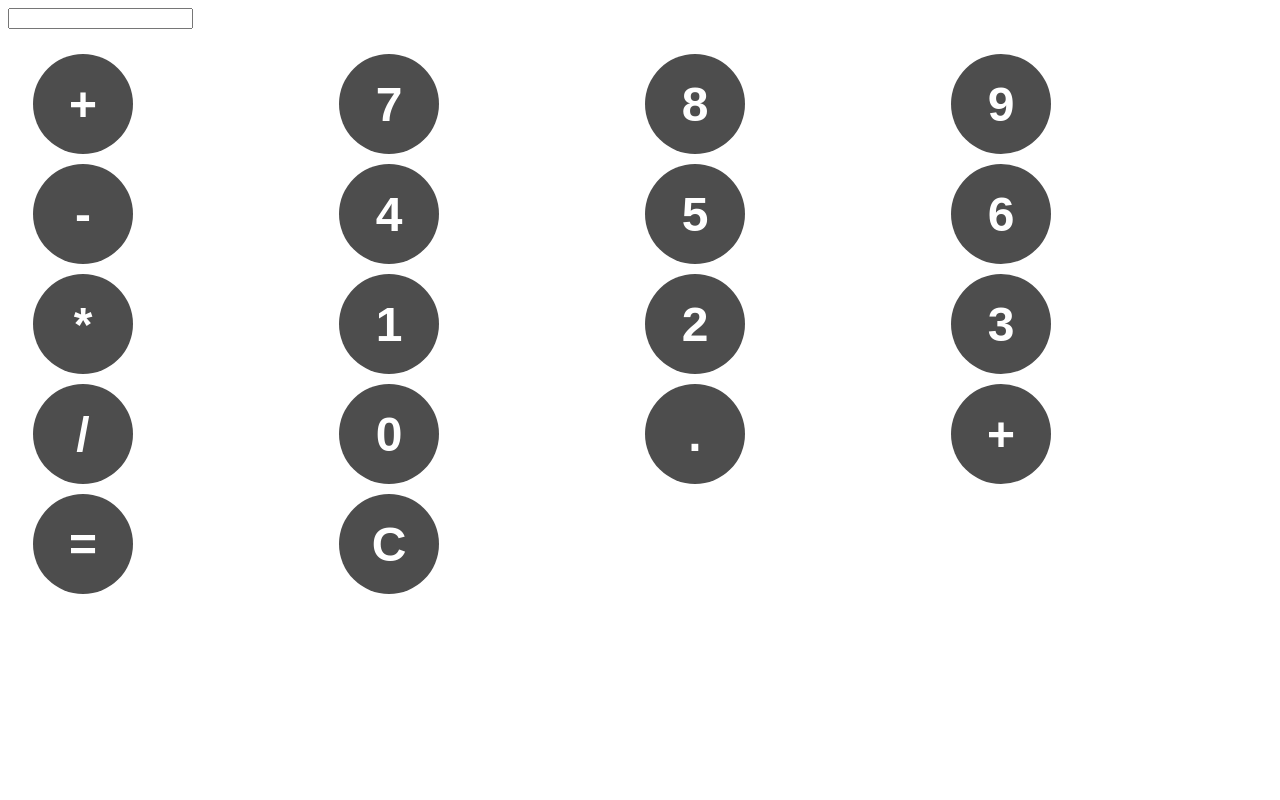
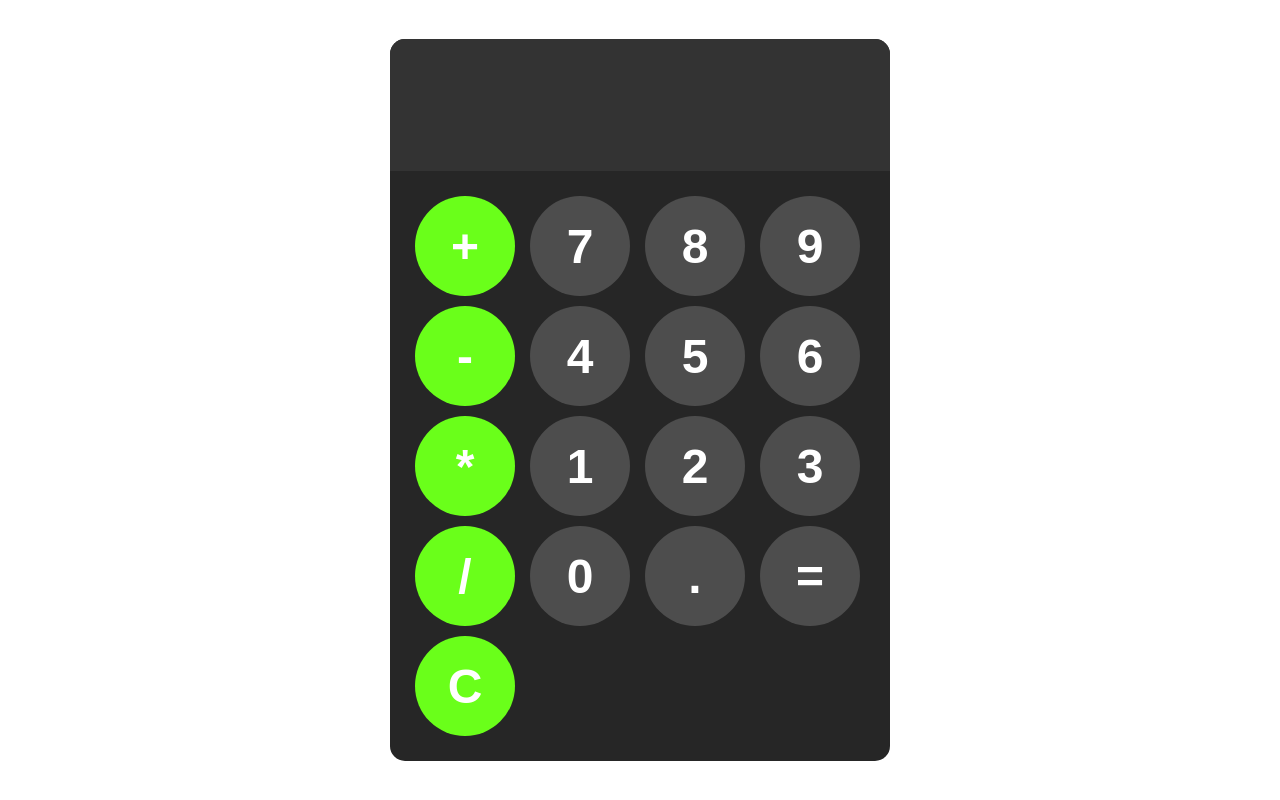
Before and after one commit to Deo012/Calculatrice, a plain HTML site: page index.html in a window 1280 px wide. Drawn offline with Linux system fonts and the light colour scheme.

Commit message:
design terminé

```diff
--- a/index.html
+++ b/index.html
@@ -11,24 +11,23 @@
 <div id="calculatrice">
     <input id="display">
     <div id="keys">
-        <button onclick="appendToDisplay('+')">+</button>
+        <button onclick="appendToDisplay('+')" class="operator-button">+</button>
         <button onclick="appendToDisplay('7')">7</button>
         <button onclick="appendToDisplay('8')">8</button>
         <button onclick="appendToDisplay('9')">9</button>
-        <button onclick="appendToDisplay('-')">-</button>
+        <button onclick="appendToDisplay('-')" class="operator-button">-</button>
         <button onclick="appendToDisplay('4')">4</button>
         <button onclick="appendToDisplay('5')">5</button>
         <button onclick="appendToDisplay('6')">6</button>
-        <button onclick="appendToDisplay('*')">*</button>
+        <button onclick="appendToDisplay('*')" class="operator-button">*</button>
         <button onclick="appendToDisplay('1')">1</button>
         <button onclick="appendToDisplay('2')">2</button>
         <button onclick="appendToDisplay('3')">3</button>
-        <button onclick="appendToDisplay('/')">/</button>
+        <button onclick="appendToDisplay('/')" class="operator-button">/</button>
         <button onclick="appendToDisplay('0')">0</button>
         <button onclick="appendToDisplay('.')">.</button>
-        <button onclick="appendToDisplay('+')">+</button>
         <button onclick="calculate()">=</button>
-        <button onclick="clearDisplay()">C</button>
+        <button onclick="clearDisplay()" class="operator-button">C</button>
 
 
     </div>
--- a/style.css
+++ b/style.css
@@ -1,4 +1,26 @@
-
+body{
+    margin: 0;
+    display: flex;
+    justify-content: center;
+    align-items: center;
+    height: 100vh;
+}
+#calculatrice{
+    font-family: Arial, sans-serif;
+    background-color: hsl(0, 0%, 15%);
+    border-radius: 15px;
+    max-width: 500px;
+    overflow: hidden;
+}
+#display{
+    width: 100%;
+    padding: 20px;
+    font-size: 5rem;
+    text-align: right;
+    border: none;
+    background-color: hsl(0, 0%, 20%);
+    color: white;
+}
 #keys{
     display: grid;
     grid-template-columns: repeat(4, 1fr);
@@ -17,3 +39,19 @@ button{
     font-weight: bold;
     cursor: pointer;
 }
+button:hover{
+    background-color: hsl(0, 0%, 40%);
+
+}
+button:active{
+    background-color: hsl(0, 0%, 50%);
+}
+.operator-button{
+    background-color: hsl(99, 100%, 55%);
+}
+.operator-button:hover{
+    background-color: hsl(99, 100%, 65%);
+}
+.operator-button:active{
+    background-color: hsl(99, 100%, 75%);
+}
```
